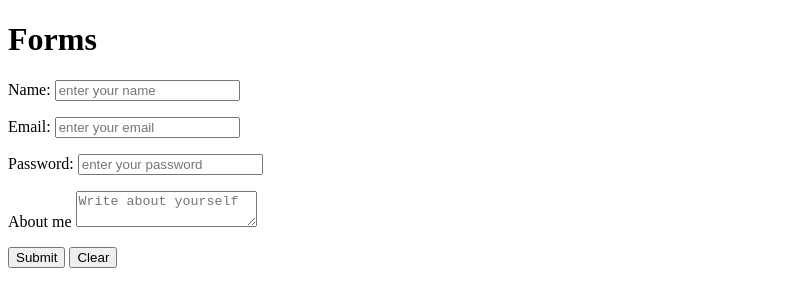
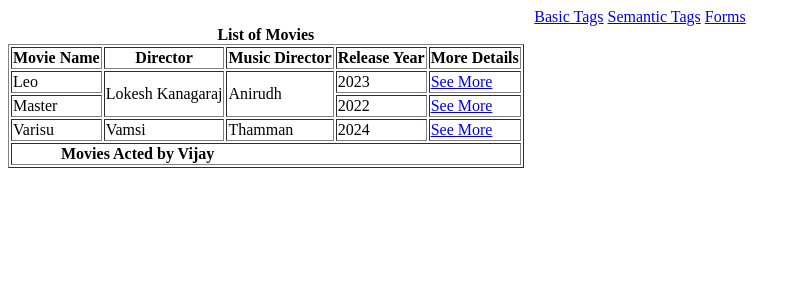
Before and after one commit to rupanmentor/HTML-Day-1, a plain HTML site: page index.html in a window 1280 px wide. Shown: the whole page, without its empty margins (0-800 px from the left). Drawn offline with Linux system fonts and the light colour scheme.

Commit message:
Html completed

```diff
--- a/index.html
+++ b/index.html
@@ -6,38 +6,76 @@
     <title>HTML Day 1</title>
   </head>
   <body>
-    <h1>Forms</h1>
-    <form>
-      <p>
-        <label for="name">Name:</label>
-        <input type="text" id="name" placeholder="enter your name" required />
-      </p>
-      <p>
-        <label for="email">Email:</label>
-        <input
-          type="email"
-          id="email"
-          placeholder="enter your email"
-          required
-        />
-      </p>
-      <p>
-        <label for="password">Password:</label>
-        <input
-          type="password"
-          id="password"
-          placeholder="enter your password"
-          required
-        />
-      </p>
-      <p>
-        <label for="text">About me</label>
-       <textarea id="text" placeholder="Write about yourself"></textarea>
-      </p>
-      <p>
-        <button type="submit">Submit</button>
-        <button type="reset">Clear</button>
-      </p>
-    </form>
+    <center>
+      <nav>
+         <a href="BasicTags.html" target="_blank" >Basic Tags</a>
+          <a href="SemanticTags.html" target="_blank" >Semantic Tags</a>
+           <a href="Forms.html" target="_blank" >Forms</a>
+      </nav>
+    </center>
+    <table border="1">
+      <caption>
+        <strong>List of Movies</strong>
+      </caption>
+      <thead>
+        <tr>
+          <th>Movie Name</th>
+          <th>Director</th>
+          <th>Music Director</th>
+          <th>Release Year</th>
+          <th>More Details</th>
+        </tr>
+      </thead>
+      <tbody>
+        <tr>
+          <td>Leo</td>
+          <td rowspan="2">Lokesh Kanagaraj</td>
+          <td rowspan="2">Anirudh</td>
+          <td>2023</td>
+          <td>
+            <a
+              href="https://en.wikipedia.org/wiki/Leo_(2023_Indian_film)"
+              target="_blank"
+              >See More</a
+            >
+          </td>
+        </tr>
+        <tr>
+          <td>Master</td>
+          <td>2022</td>
+          <td>
+            <a
+              href="https://en.wikipedia.org/wiki/Leo_(2023_Indian_film)"
+              target="_blank"
+              >See More</a
+            >
+          </td>
+        </tr>
+        <tr>
+          <td>Varisu</td>
+          <td>Vamsi</td>
+          <td>Thamman</td>
+          <td>2024</td>
+          <td>
+            <a
+              href="https://en.wikipedia.org/wiki/Leo_(2023_Indian_film)"
+              target="_blank"
+              >See More</a
+            >
+          </td>
+        </tr>
+      </tbody>
+      <tfoot>
+        <tr>
+          <td colspan="5"><strong>&nbsp;&nbsp;&nbsp;&nbsp;&nbsp;&nbsp;&nbsp;&nbsp;&nbsp;&nbsp;&nbsp;&nbsp;Movies Acted by Vijay</strong></td>
+        </tr>
+      </tfoot>
+    </table>
+    <footer>
+      <marquee>
+        &lt;&lt;&lt;&lt;&lt;<mark><strong>&copy;rupan</strong></mark>&gt;&gt;&gt;&gt;&gt;
+      </marquee>
+    </footer>
+
   </body>
 </html>
```
Also changed, not shown: BasicTags.html (added, +31 -0 lines), Forms.html (added, +43 -0 lines), SemanticTags.html (added, +44 -0 lines).
